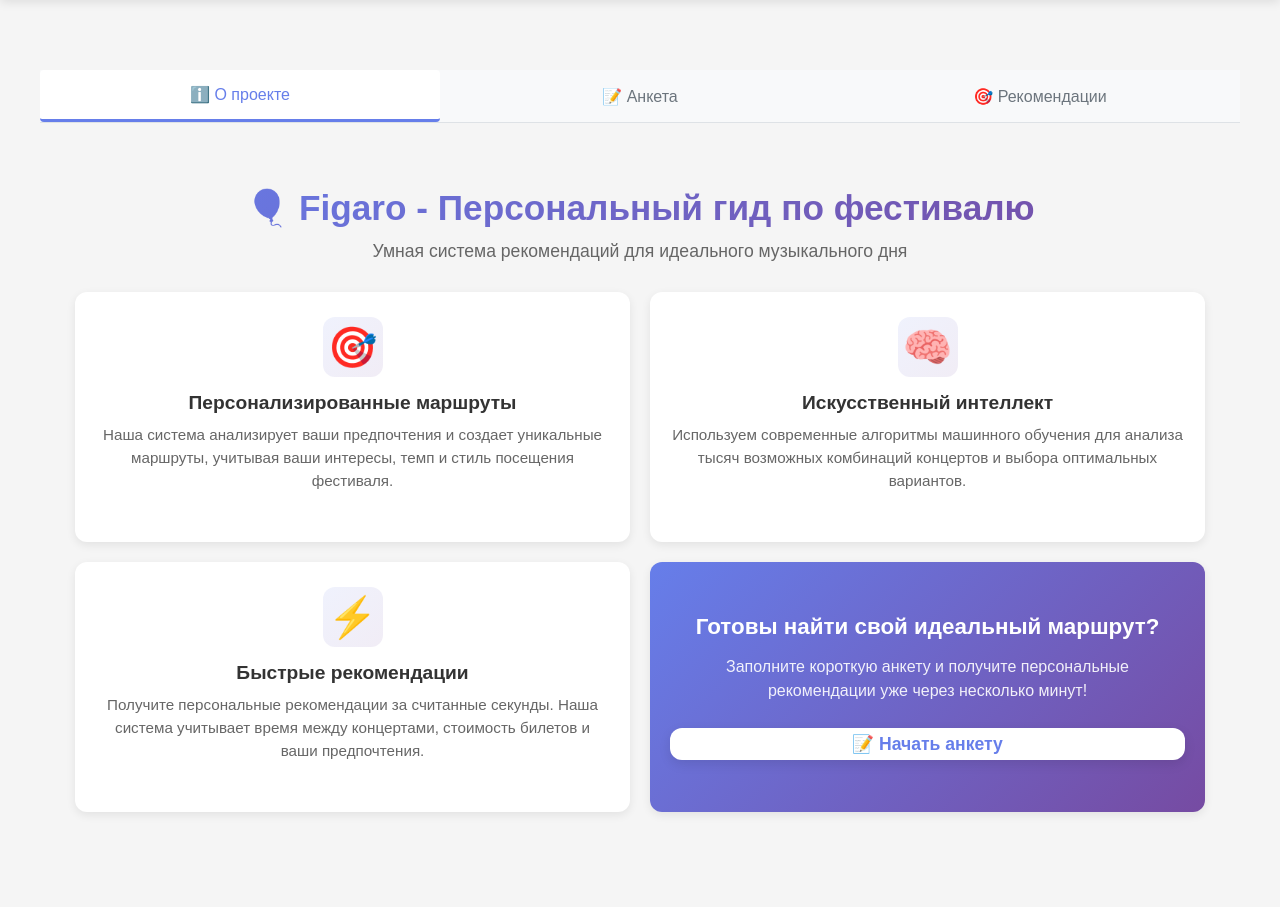
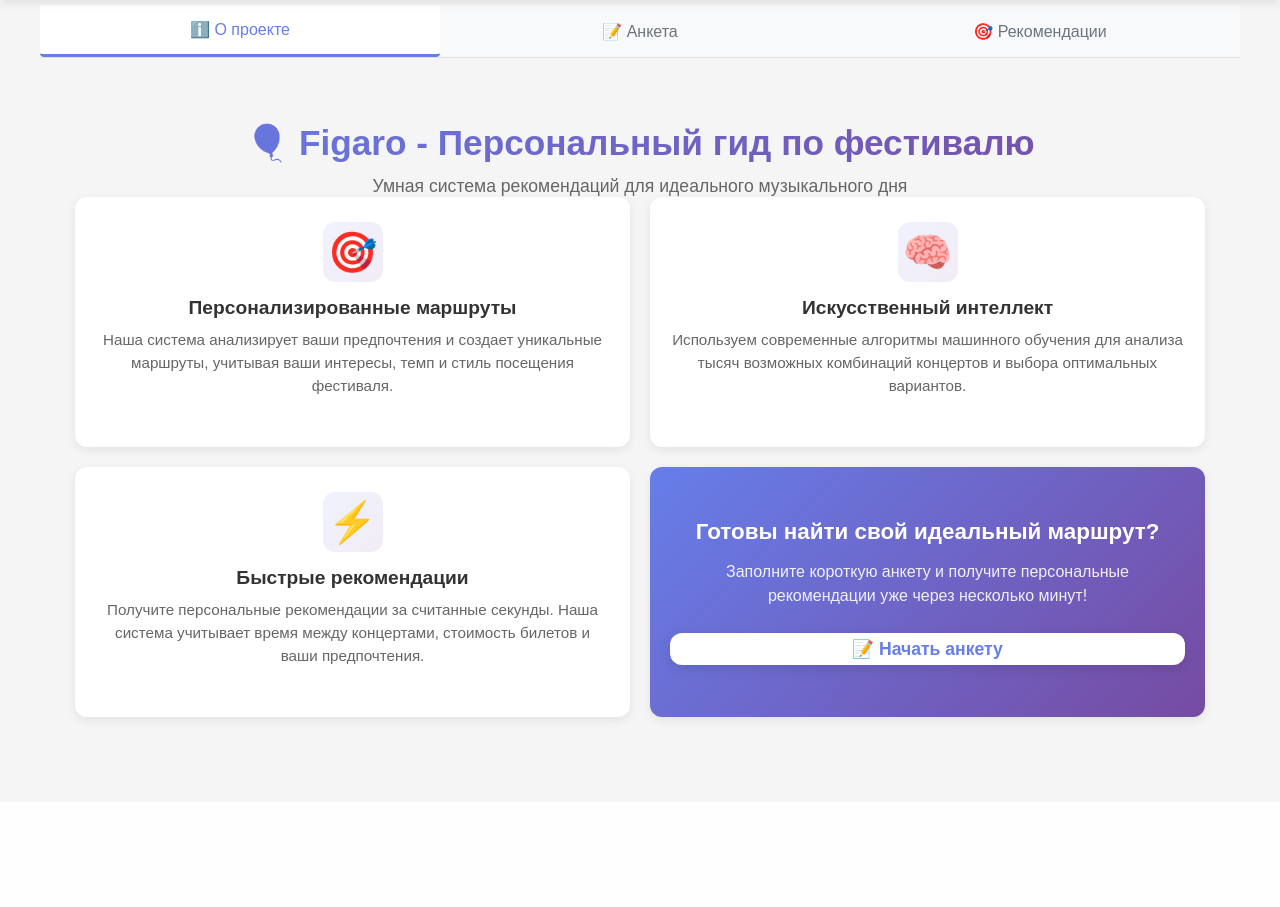
Before and after one commit to dmagog/Figaro, a Python web app: template app/templates/index.html in a window 1280 px wide. Shown: the part 70-977 px from the top of the page. After the commit the page ends 794 px from the top, so only its background shows below. Run offline with Jinja, Linux system fonts and the light colour scheme; the template is opened without the code that fills it, so the values that code supplies are empty.

Commit message:
destroi margin-top for tabs at index page

```diff
--- a/app/static/css/index.css
+++ b/app/static/css/index.css
@@ -117,8 +117,8 @@
 
 /* Отступ для основного контента под фиксированным меню */
 .container {
-    margin-top: 90px;
-    padding-top: 20px;
+    margin-top: 55px;
+    padding-top: 0;
 }
 
 /* Адаптивность для мобильных устройств */
@@ -208,7 +208,7 @@
 .tabs-container {
     max-width: 1200px;
     margin: 0 auto;
-    padding: 10px 20px;
+    padding: 0 20px;
 }
 
 /* Стили для кнопок */
@@ -1298,7 +1298,7 @@
 
 .about-header {
     text-align: center;
-    margin-bottom: 30px;
+    margin-bottom: 0;
 }
 
 .about-header h2 {
```
